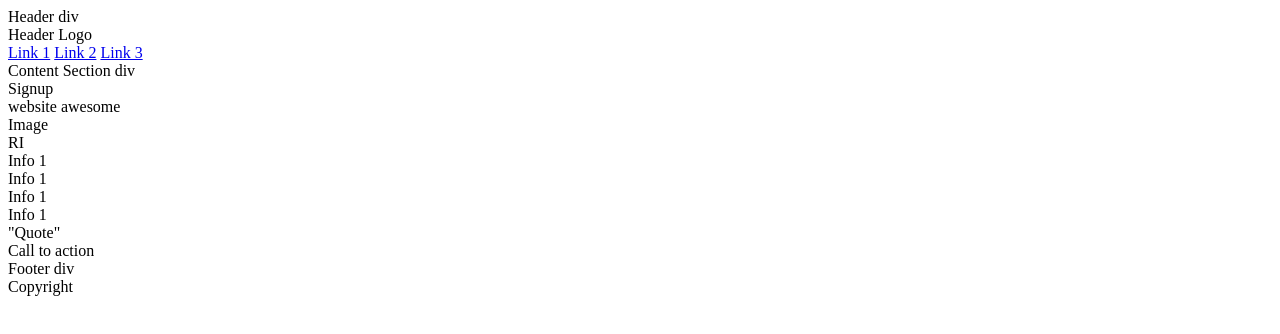
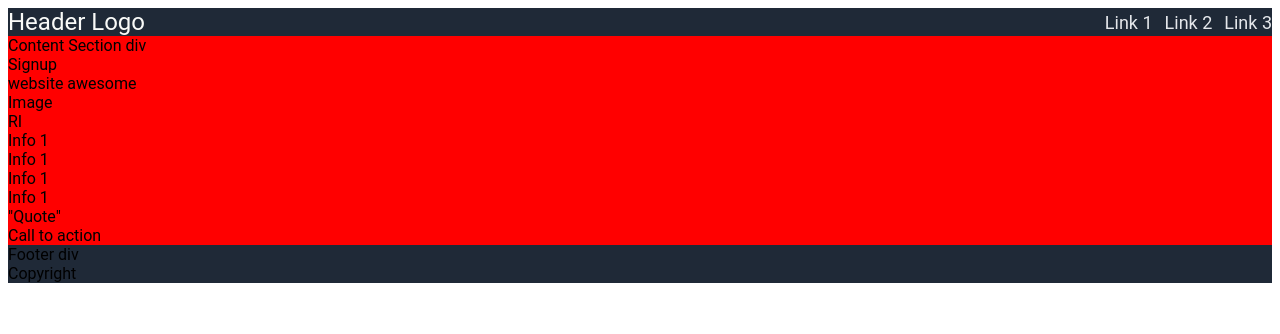
Before and after one commit to cmwilkerson/odin-landingpage, a plain HTML site: page index.html in a window 1280 px wide. Drawn offline with Linux system fonts and the light colour scheme.

Commit message:
Header Row v1

```diff
--- a/index.html
+++ b/index.html
@@ -8,12 +8,13 @@
 </head>
 
 <body>
-    <div class="header-div">Header div
+    <div class="header-div">
         <div class="Logo">Header Logo</div>
-        <div class="headerlinks"></div>
+        <div class="headerlinks">
             <a href="#">Link 1</a>
             <a href="#">Link 2</a>
             <a href="#">Link 3</a>
+        </div>
     </div>
     <div class="content-div">Content Section div
         <div class="signup">Signup
--- a/style.css
+++ b/style.css
@@ -1 +1,38 @@
-/*creation of style*/
+
+body {
+    display: flex;
+    flex-direction: column;
+    font-family: "Roboto";
+
+
+}
+.Logo{
+    color: #F9FAf8;
+    font-size: 24px;
+}
+.header-div{
+    display: flex;
+    justify-content: space-between;
+}
+.headerlinks{
+    display: flex;
+    justify-content: center;
+    align-items: center;
+    gap: 12px;
+
+
+}
+.headerlinks a{
+    text-decoration: none;
+    font-size: 18px;
+    color: #E5E7EB;
+}
+.content-div{
+
+    background-color: red;
+
+}
+.footer-div,.header-div{
+
+    background-color: #1f2937;
+}
```
